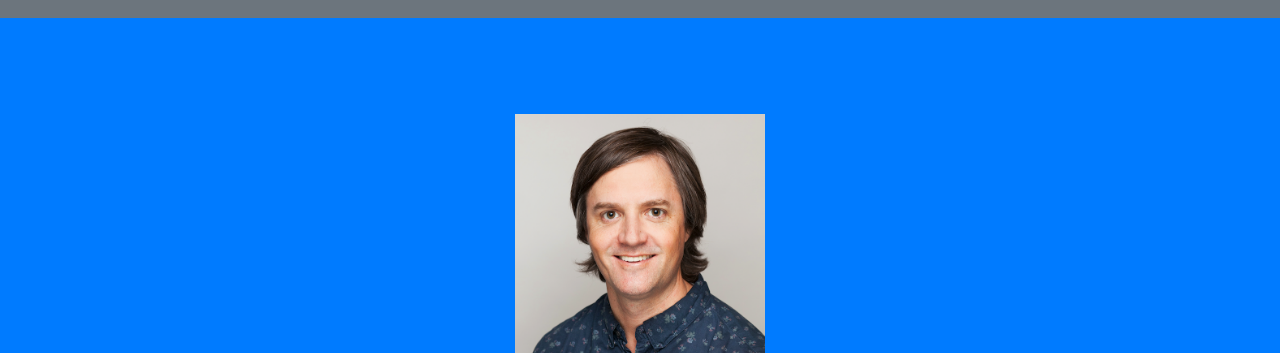
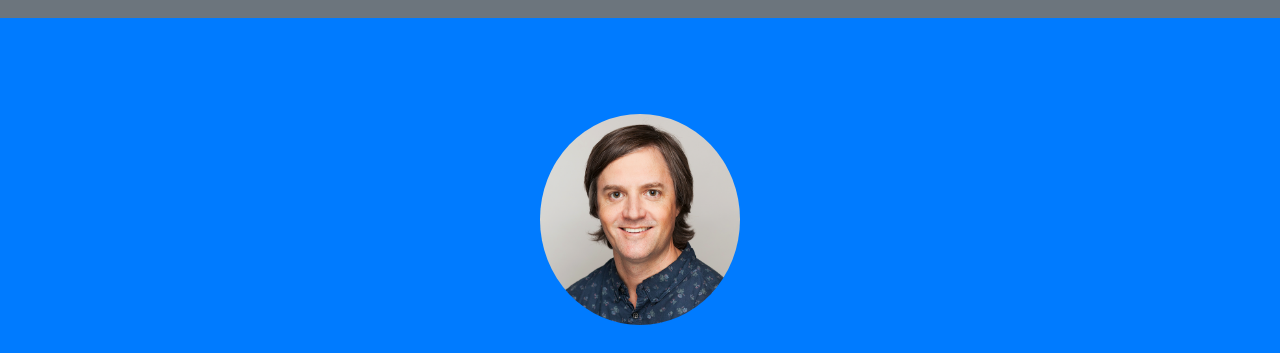
Before and after one commit to kel-gar/kellygarry_portfolio, a website with bundled scripts: page index.html in a window 1280 px wide. Shown: the part 88-441 px from the top of the page. Built offline with nearby package versions, Linux system fonts and the light colour scheme.

Commit message:
styling and profiling

```diff
--- a/index.html
+++ b/index.html
@@ -55,7 +55,7 @@
     <!-- Header -->
     <header class="masthead bg-primary text-white text-center">
       <div class="container">
-        <img class="img-fluid mb-5 d-block mx-auto" src="img/KG_portfolio.png" alt="kelly headshot" style="width:250px;height=125px;">
+        <img class="img-fluid mb-5 d-block mx-auto" src="img/KG_portfolio.png" alt="kelly headshot" style="width:200px;border-radius:50%">
         <h1 class="text-uppercase mb-0">Kelly Garry</h1>
         <hr class="star-light">
         <h2 class="font-weight-light mb-0">Junior Software Engineer</h2>
```
